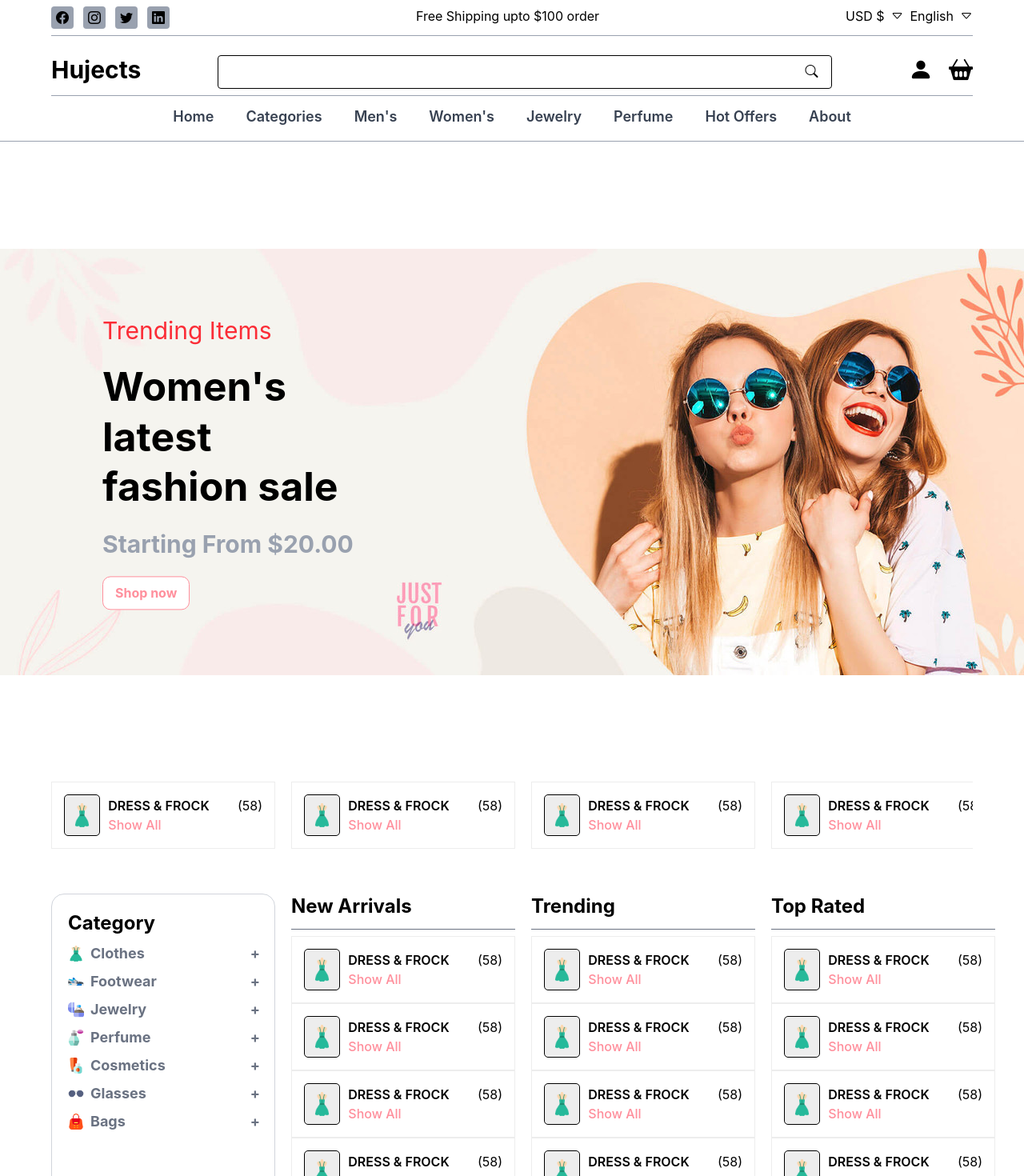
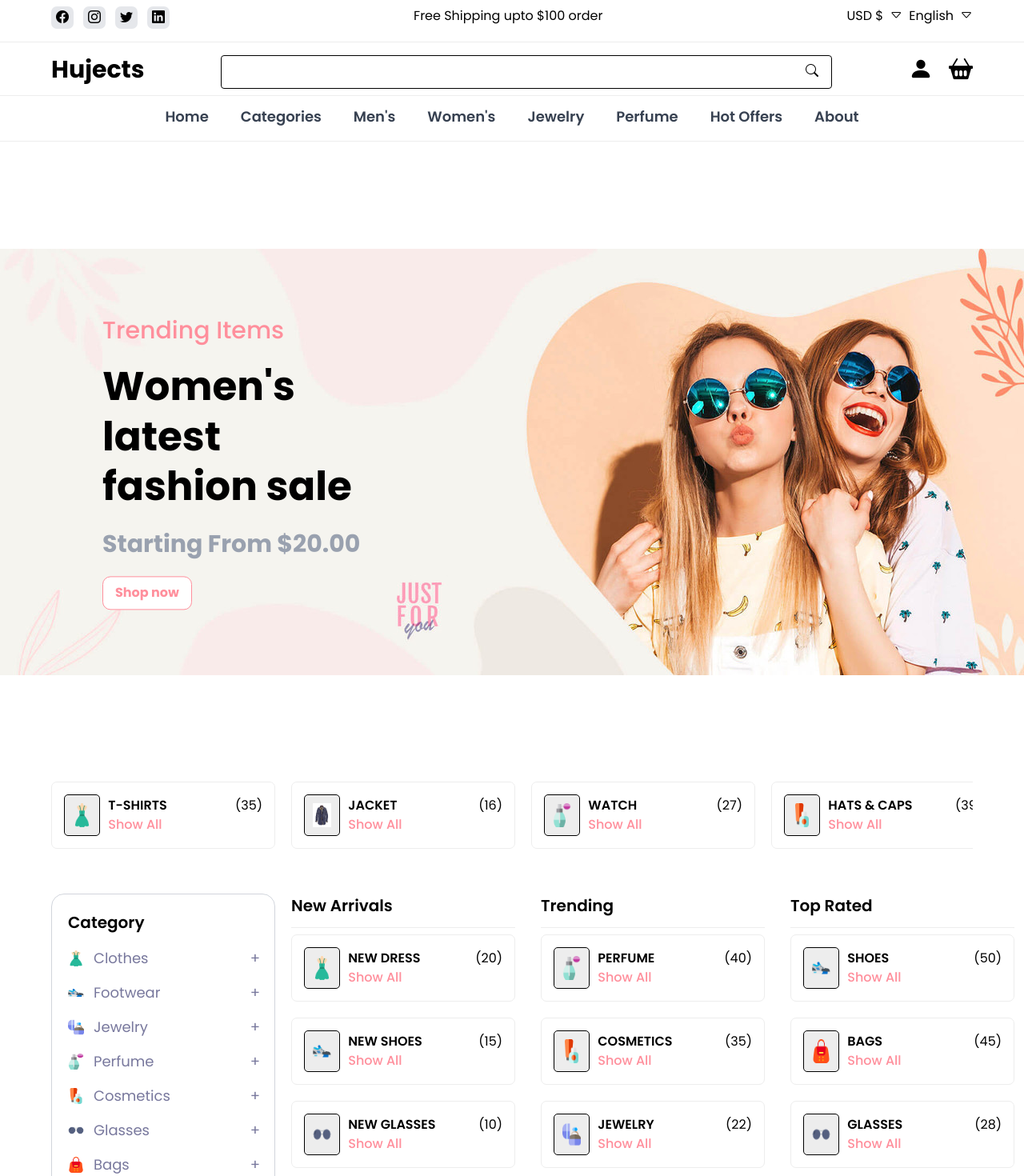
Before and after one commit to Hujects/E-commerce-Platform, a React (Vite) app in the folder e-mart/: page / in a window 1280 px wide. Shown: the top 1470 px of the page at 80% size. Built offline with nearby package versions, Linux system fonts and the light colour scheme.

Commit message:
category

```diff
--- a/e-mart/src/components/Navbar/Navbar.jsx
+++ b/e-mart/src/components/Navbar/Navbar.jsx
@@ -2,29 +2,29 @@
 function Navbar() {
     return (
         <>
-            <div className="navbar flex justify-center gap-10 text-lg font-semibold py-3 border-b-1 border-gray-400">
+            <div className="navbar flex justify-center gap-10 text-lg font-semibold py-3 border-b-1 border-[#EDEDED]">
                 <div className="home_btn nav-hover">
                     <a href="#home">Home</a>
                 </div>
-                <div className="categories_btn hover:text-red-500 nav-hover">
+                <div className="categories_btn nav-hover">
                     <a href="#categories">Categories</a>
                 </div>
-                <div className="Men_btn hover:text-red-500 nav-hover">
+                <div className="Men_btn nav-hover">
                     <a href="#men">Men's</a>
                 </div>
-                <div className="women_btn hover:text-red-500 nav-hover">
+                <div className="women_btn nav-hover">
                     <a href="#women">Women's</a>
                 </div>
-                <div className="jewelry_btn hover:text-red-500 nav-hover">
+                <div className="jewelry_btn nav-hover">
                     <a href="#jewelry">Jewelry</a>
                 </div>
-                    <div className="perfume_btn hover:text-red-500 nav-hover">
+                    <div className="perfume_btn nav-hover">
                     <a href="#perfume">Perfume</a>
                 </div>
-                <div className="hotOffer_btn hover:text-red-500 nav-hover">
+                <div className="hotOffer_btn nav-hover">
                     <a href="#hotOffer">Hot Offers</a>
                 </div>
-                <div className="about hover:text-red-500 nav-hover">
+                <div className="about nav-hover">
                     <a href="#about">About</a>
                 </div>
             </div>
--- a/e-mart/src/components/UIKIT/TitleCard.jsx
+++ b/e-mart/src/components/UIKIT/TitleCard.jsx
@@ -1,16 +1,16 @@
-export default function TitleCard() {
+export default function TitleCard({ icon, name, count }) {
   return (
-    <div className="self-start flex-shrink-0 flex items-center gap-[10px] p-[15px] border border-[var(--cultured)] max-w min-w-[280px] md:min-w-[calc(50% - 15px)] lg:min-w-[calc(33.33% - 20px)] xl:min-w-[calc(25% - 22.5px)]">
+    <div className="self-start flex-shrink-0 rounded-[7px] flex items-center gap-[10px] p-[15px] border border-[var(--cultured)] max-w min-w-[280px] md:min-w-[calc(50% - 15px)] lg:min-w-[calc(33.33% - 20px)] xl:min-w-[calc(25% - 22.5px)]">
       <div className="p-[10px] md:p-[20px] xl:p-[10px] bg-[var(--cultured)] rounded-[var(--border-radius-small)] border-[1px] border-[hsl(0, 0%, 80%)]">
-        <img className="w-[30px] h-[30px]" src="/dress.png" alt="" />
+        <img className="w-[30px] h-[30px]" src={icon} alt="" />
       </div>
       <div className="w-full">
         <div className="flex justify-between items-center gap-[10px]">
           <h3 className="text-[var(--eerie-black)] text-[var(--fs-7)] font-[var(--weight-600)] uppercase">
-            Dress & Frock
+            {name}
           </h3>
           <p className="text-[var(--sonlic-silver)] text-[var(--fs-11)]">
-            (58)
+            ({count})
           </p>
         </div>
         <a
--- a/e-mart/src/components/header/SecondHeader.jsx
+++ b/e-mart/src/components/header/SecondHeader.jsx
@@ -1,8 +1,8 @@
 
 function SecondHeader() {
     return (
-        <>
-            <section className="mainbody w-[90%] py-4 border-b-1 border-gray-400 pb-2">
+        <div className="w-full border-b border-[#EDEDED]">
+            <section className="mainbody w-[90%] mx-auto py-4 pb-2">
                 <div className="">
                     <div className="flex justify-between h-full">
                         <div className='logo'>
@@ -27,7 +27,7 @@ function SecondHeader() {
                     </div>
                 </div>
             </section>
-        </>
+        </div>
     )
 }
 
--- a/e-mart/src/components/header/TopHeader.jsx
+++ b/e-mart/src/components/header/TopHeader.jsx
@@ -1,20 +1,21 @@
 
 function TopHeader() {
     return (
-        <div className="w-[90%] m-2 border-b-1 border-gray-400 pb-2">
+        <div className="w-full border-b border-[#EDEDED]">
+            <div className="w-[90%] mx-auto m-2 pb-2">
         <div className="flex justify-between ">
             <section className="social_links">
                 <div className="flex gap-3">
-                    <div className="w-7 h-7 bg-gray-400 rounded hover:text-white hover:bg-red-500 flex justify-center items-center">
+                    <div className="head_link">
                         <i className="bi bi-facebook"></i>
                     </div>
-                    <div className="w-7 h-7 bg-gray-400 rounded hover:text-white hover:bg-red-500 flex justify-center items-center">
+                    <div className="head_link">
                         <i className="bi bi-instagram"></i>
                     </div>
-                    <div className="w-7 h-7 bg-gray-400 rounded hover:text-white hover:bg-red-500 flex justify-center items-center">
+                    <div className="head_link">
                         <i className="bi bi-twitter"></i>
                     </div>
-                    <div className="w-7 h-7 bg-gray-400 rounded hover:text-white hover:bg-red-500 flex justify-center items-center">
+                    <div className="head_link">
                         <i className="bi bi-linkedin"></i>
                     </div>
                 </div>
@@ -38,6 +39,7 @@ function TopHeader() {
             </section>
         </div>
         </div>
+        </div>
     )
 }
 
--- a/e-mart/src/components/heroBg/Herobg.jsx
+++ b/e-mart/src/components/heroBg/Herobg.jsx
@@ -6,9 +6,9 @@ function Herobg() {
             <div className='h-full relative flex justify-center items-center'>
                 <div className=''>
                     <img src='/banner-1.jpg' alt="Banner" />
-                    <div className='absolute top-1/2 -translate-y-1/2 left-[10%] flex flex-col gap-4'>
-                        <h2 className='text-red-500 text-[30px]'>Trending Items</h2>
-                        <h1 className='text-[50px] leading-tight font-bold w-[45%]'>Women's latest fashion sale</h1>
+                    <div className='absolute font-medium top-1/2 -translate-y-1/2 left-[10%] flex flex-col gap-4'>
+                        <h2 className='text-[var(--primary)] font-medium text-[30px]'>Trending Items</h2>
+                        <h1 className='text-[50px]  leading-tight font-bold w-[45%]'>Women's latest fashion sale</h1>
                         <h3 className='text-[30px] leading-relaxed font-bold text-gray-400'>Starting From $20.00</h3>
                         <PrimaryButton  BtnTxt="Shop now"/>
                     </div>
--- a/e-mart/src/components/heroBg/category/Category.jsx
+++ b/e-mart/src/components/heroBg/category/Category.jsx
@@ -1,5 +1,6 @@
 import { useState } from "react";
 import TitleCard from './../../UIKIT/TitleCard';
+import { newArrivals, trending, topRated } from "../../../data/data";
 const categories = [
   {
     icon: "/dress.png",
@@ -80,14 +81,14 @@ function Category() {
 
     return (
         <>
-            <div className="flex gap-5 w-[90%] mx-auto">
-                <div className='sidebar w-[280px] border border-gray-300 rounded-2xl p-5 '>
-                    <h2 className='font-bold text-2xl mb-2'>Category</h2>
+            <div className="flex gap-5 w-[90%] mx-auto items-start">
+                <div className='sidebar sticky top-3 w-[280px] flex-shrink-0 border border-gray-300 rounded-2xl p-5 '>
+                    <h2 className='font-semibold text-[20px] mb-4'>Category</h2>
                     {categories.map((cat, index) =>(
-                        <div key={index} className="sub_items mb-2">
+                        <div key={index} className="sub_items mb-4">
                             <ul>
-                                <li className="flex items-center justify-between w-[240px] text-[18px] text-gray-500 font-bold cursor-pointer" onClick={() => toggleCategory(index)}>
-                                    <div className="flex items-center gap-2">
+                                <li className={`flex items-center justify-between mb-2 w-[240px] text-[18px] text-[#78789D] cursor-pointer ${openIndex === index ? "pb-2 border-b" : ""}`} onClick={() => toggleCategory(index)}>
+                                    <div className="flex items-center gap-3">
                                         <img className="h-5 w-5" src={cat.icon}/>
                                         <p>{cat.name}</p>
                                     </div>
@@ -99,7 +100,7 @@ function Category() {
                             {openIndex === index && cat.items && (
                               <div className=" flex flex-col gap-2 pb-3 pl-8 w-[230px]">
                                 {cat.items.map((item, i) => (
-                              <div key={i} className="flex justify-between text-gray-500">
+                              <div key={i} className="flex justify-between text-gray-500 hover:text-black">
                                 <span>{item.name}</span>
                                 <span>{item.count}</span>
                               </div>
@@ -110,36 +111,39 @@ function Category() {
                     ))}
                 </div>
                 <div>
-                  <div className="categories_first flex gap-5">
+                  <div className="categories_first flex gap-8 overflow-y-auto">
                     <div className="new_arrival">
-                      <h2 className="font-bold text-2xl mb-2 border-b pb-3 border-gray-500">New Arrivals</h2>
-                      <div>
-                        <TitleCard />
-                        <TitleCard />
-                        <TitleCard />
-                        <TitleCard />
+                      <h2 className="font-semibold text-[20px] mb-2 border-b pb-3 border_b">New Arrivals</h2>
+                      <div className="flex flex-col gap-5">
+                        {newArrivals.map((item, i) =>(
+                          <TitleCard key={i} icon={item.icon} name={item.name} count={item.count}/>
+                        ))}
                       </div>
                     </div>
                     <div className="trending">
-                      <h2 className="font-bold text-2xl mb-2 border-b pb-3 border-gray-500 ">Trending</h2>
-                      <div>
-                        <TitleCard />
-                        <TitleCard />
-                        <TitleCard />
-                        <TitleCard />
+                      <h2 className="font-semibold text-[20px] mb-2 border-b pb-3 border_b ">Trending</h2>
+                      <div className="flex flex-col gap-5">
+                        {trending.map((item, i) =>(
+                          <TitleCard key={i} icon={item.icon} name={item.name} count={item.count}/>
+                        ))}
                       </div>
                     </div>
                     <div className="top_rated">
-                      <h2 className="font-bold text-2xl mb-2 border-b pb-3 border-gray-500">Top Rated</h2>
-                      <div>
-                        <TitleCard />
-                        <TitleCard />
-                        <TitleCard />
-                        <TitleCard />
+                      <h2 className="font-semibold text-[20px] mb-2 border-b pb-3 border_b">Top Rated</h2>
+                      <div className="flex flex-col gap-5">
+                        {topRated.map((item, i) =>(
+                          <TitleCard key={i} icon={item.icon} name={item.name} count={item.count}/>
+                        ))}
                       </div>
                     </div>
                   </div>
-                  <div className="deals_of_the_day"></div>
+                  <div className="deals_of_the_day">
+                    <h2 className="pb-2 border-b">Deals of the day</h2>
+                    <div className="mt-4">
+                      <img src="" alt="product" />
+                      <div>texts</div>
+                    </div>
+                  </div>
                   <div className="new_products"></div>
                 </div>
             </div>
--- a/e-mart/src/data/data.js
+++ b/e-mart/src/data/data.js
@@ -521,4 +521,36 @@ let SellerRanking = [
     SuccessfulSales: 275,
   }
 ];
-export { SellerDetails, SellerRanking };
+const titleCards = [
+  { icon: "/dress.png", name: "T-Shirts", count: 35 },
+  { icon: "/jacket-4.jpg", name: "Jacket", count: 16 },
+  { icon: "/perfume.png", name: "Watch", count: 27 },
+  { icon: "/cosmetics.png", name: "Hats & Caps", count: 39 },
+  { icon: "/dress.png", name: "Dress & Frock", count: 53 },
+  { icon: "/shoes.png", name: "Winter Wear", count: 58 },
+  { icon: "/glasses.png", name: "Glasses & Lens", count: 68 },
+  { icon: "/bag.png", name: "Shorts & Jeans", count: 84 },
+];
+
+const newArrivals = [
+  { icon: "/dress.png", name: "New Dress", count: 20 },
+  { icon: "/shoes.png", name: "New Shoes", count: 15 },
+  { icon: "/glasses.png", name: "New Glasses", count: 10 },
+  { icon: "/bag.png", name: "New Bags", count: 8 },
+];
+
+const trending = [
+  { icon: "/perfume.png", name: "Perfume", count: 40 },
+  { icon: "/cosmetics.png", name: "Cosmetics", count: 35 },
+  { icon: "/jewelry.png", name: "Jewelry", count: 22 },
+  { icon: "/dress.png", name: "Dress", count: 30 },
+];
+
+const topRated = [
+  { icon: "/shoes.png", name: "Shoes", count: 50 },
+  { icon: "/bag.png", name: "Bags", count: 45 },
+  { icon: "/glasses.png", name: "Glasses", count: 28 },
+  { icon: "/perfume.png", name: "Perfume", count: 33 },
+];
+
+export { SellerDetails, SellerRanking, titleCards, newArrivals, trending, topRated };
--- a/e-mart/src/index.css
+++ b/e-mart/src/index.css
@@ -1,6 +1,21 @@
+@import url('https://fonts.googleapis.com/css2?family=Poppins:ital,wght@0,100;0,200;0,300;0,400;0,500;0,600;0,700;0,800;0,900;1,100;1,200;1,300;1,400;1,500;1,600;1,700;1,800;1,900&display=swap');
+
 @import "tailwindcss";
 
+@theme {
+  --font-sans: "Poppins", sans-serif;
+}
+
 @layer utilities {
+  .border_full{
+    @apply border-[#EDEDED];
+  }
+  .border_b{
+    @apply border-b-[#EDEDED];
+  }
+    .head_link{
+      @apply w-7 h-7 bg-gray-200 rounded-[7px] hover:text-white hover:bg-[var(--primary)] flex justify-center items-center;
+    }
     .nav-hover {
          position: relative;
   padding-bottom: 0.25rem;
@@ -22,6 +37,9 @@
   &:hover::after {
     transform: scaleX(1);
   }
+  &:hover{
+    color: var(--primary);
+  }
     }
 };
 /* index.css */
@@ -41,8 +59,9 @@
   scrollbar-color: #d1d1d1 #f1f1f1;
 }
 
+
 :root{
-
+    --primary: #FF8F9C;
     --spanish-gray: hsl(0, 0%, 60%);
     --sonic-silver: hsl(0, 0%, 47%);
     --eerie-black: hsl(0, 0%, 13%);
--- a/e-mart/src/pages/Home/Home.jsx
+++ b/e-mart/src/pages/Home/Home.jsx
@@ -4,6 +4,10 @@ import Navbar from './../../components/Navbar/Navbar';
 import Herobg from './../../components/heroBg/Herobg';
 import TitleCard from './../../components/UIKIT/TitleCard';
 import Category from './../../components/heroBg/category/Category';
+import {titleCards} from './../../data/data';
+
+
+
 
 function Home() {
     return (
@@ -13,12 +17,9 @@ function Home() {
             <Herobg />
             <div className='w-full flex justify-center pb-10'>
                 <div className='flex gap-5 pb-4 justify-between overflow-x-auto custom-scrollbar items-start w-[90%]'>
-                    <TitleCard />
-                    <TitleCard />
-                    <TitleCard />
-                    <TitleCard />
-                    <TitleCard />
-                    <TitleCard />
+                    {titleCards.map((card, index) => (
+                        <TitleCard key={index} icon={card.icon} name={card.name} count={card.count} />
+                    ))}
                 </div>
             </div>
             <Category />
```
